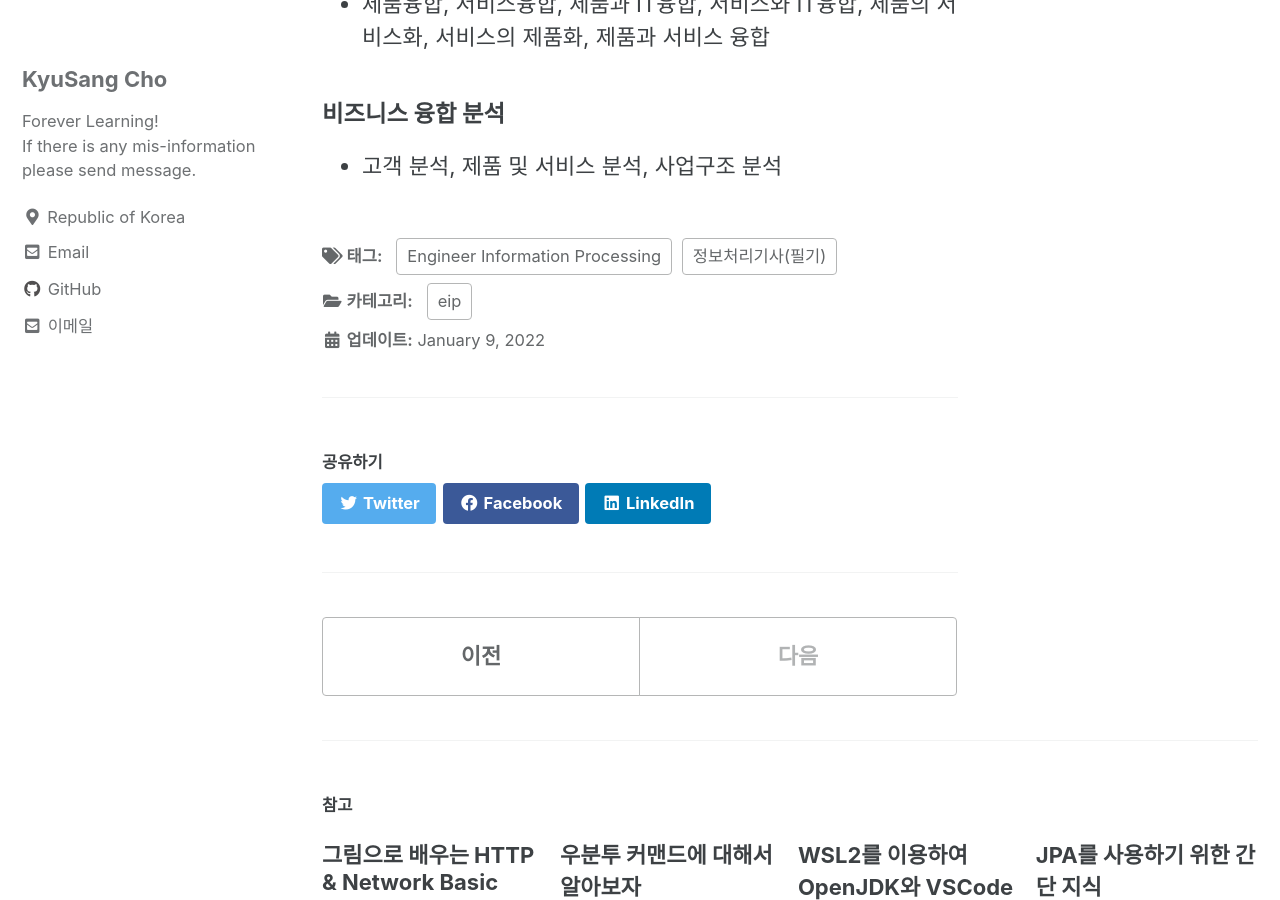
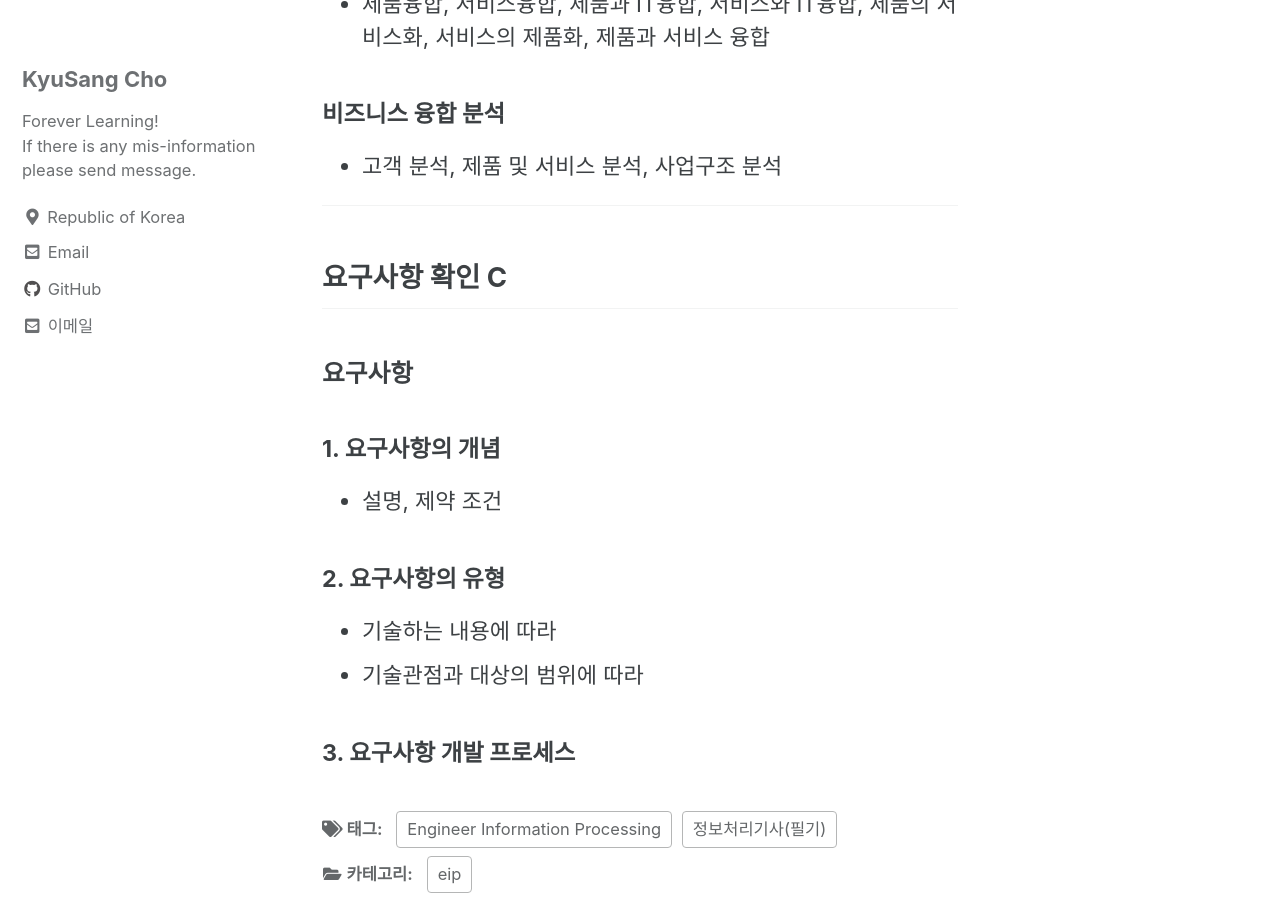
Before and after one commit to DevKS-Yet/DevKs-Yet.github.io, a Jekyll site: the page built from _posts/2022-01-09-42(EIP01).md, in a window 1280 px wide and 900 px high, scrolled down 6154 px. Built offline with Jekyll 4.4.1, drawn with Linux system fonts in a browser that asks for light colours; cached includes are drawn as plain includes.

Commit message:
20220116

```diff
--- a/_posts/2022-01-09-42(EIP01).md
+++ b/_posts/2022-01-09-42(EIP01).md
@@ -141,3 +141,18 @@ tags:
 
 #### 비즈니스 융합 분석
 - 고객 분석, 제품 및 서비스 분석, 사업구조 분석
+
+---
+
+## 요구사항 확인 C
+
+### 요구사항
+
+#### 1. 요구사항의 개념
+- 설명, 제약 조건
+
+#### 2. 요구사항의 유형
+- 기술하는 내용에 따라
+- 기술관점과 대상의 범위에 따라
+
+#### 3. 요구사항 개발 프로세스
```
